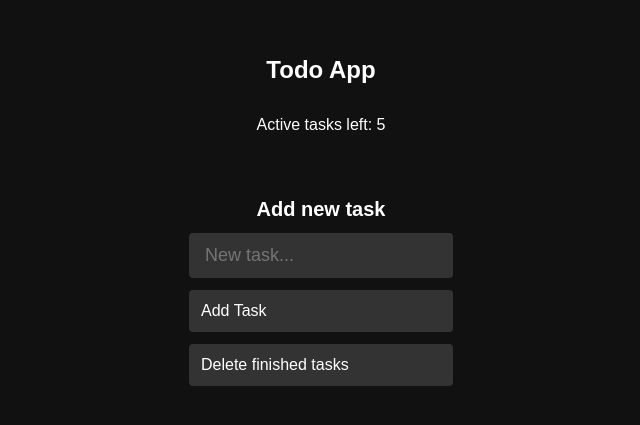
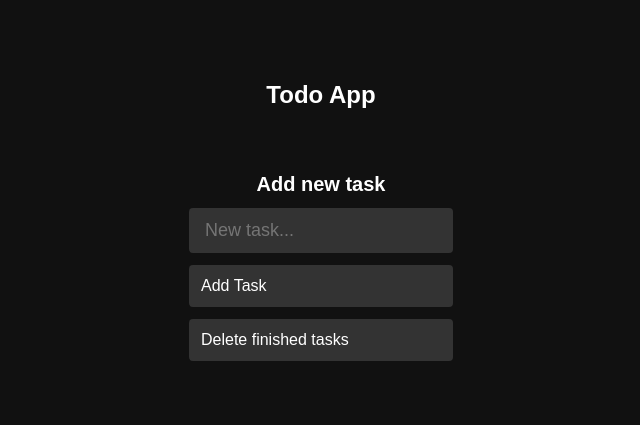
Before and after one commit to sdcautomations/todo-app, a React (Vite) app: page / in a window 1280 px wide. Shown: the part 179-604 px from the top of the page, without its empty margins (319-959 px from the left). Built offline with nearby package versions, Linux system fonts and the light colour scheme.

Commit message:
fix: removed unused label

```diff
--- a/src/app.tsx
+++ b/src/app.tsx
@@ -78,7 +78,6 @@ export const App = () => {
   return (
     <main className={styles["app"]}>
       <div className={styles["app__title"]}>Todo App</div>
-      <div className={styles["app__subtitle"]}>Active tasks left: 5</div>
 
       <div className={styles["app__tasks"]}>
         {tasks.map((e: Task) => {
```
